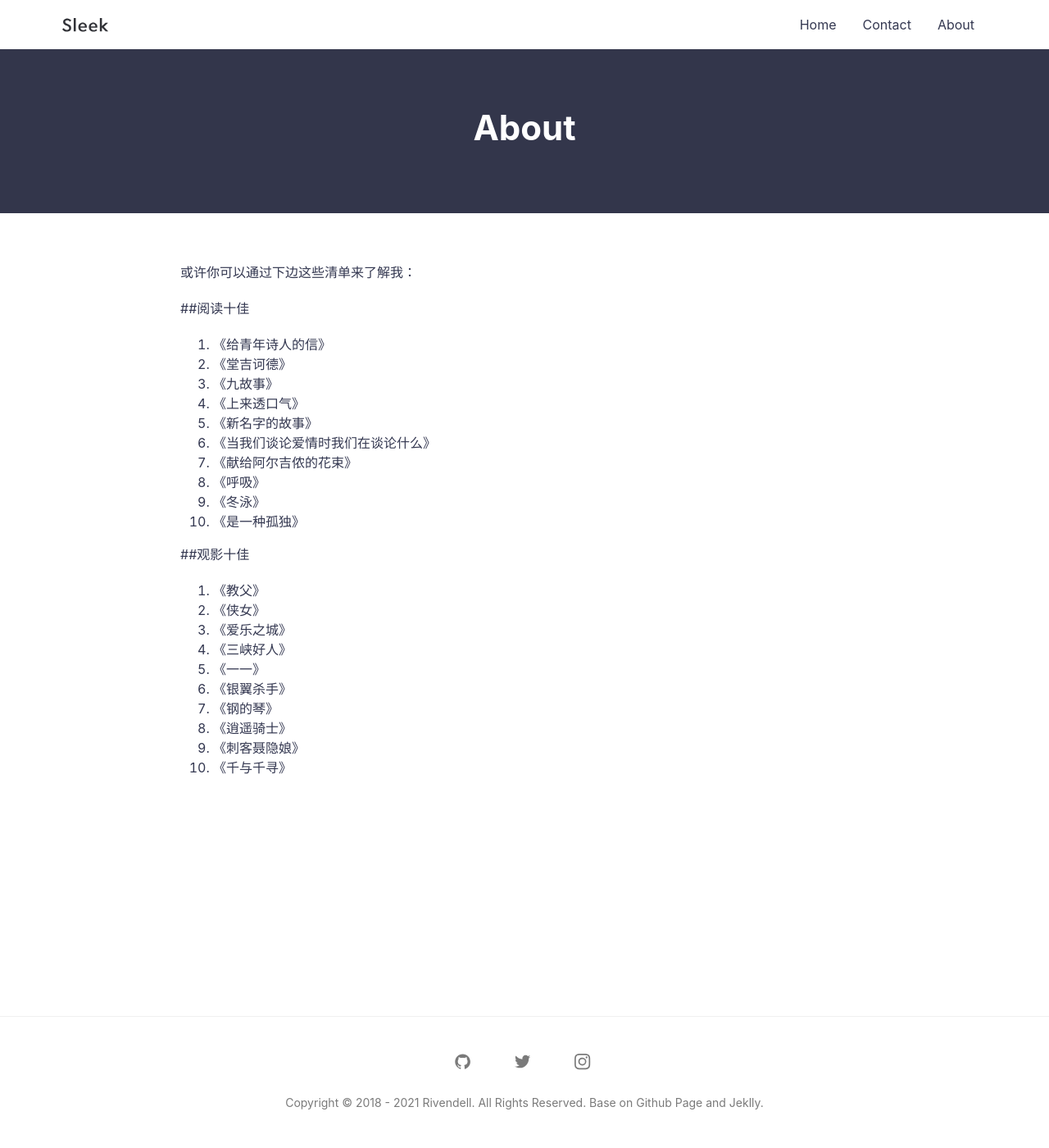
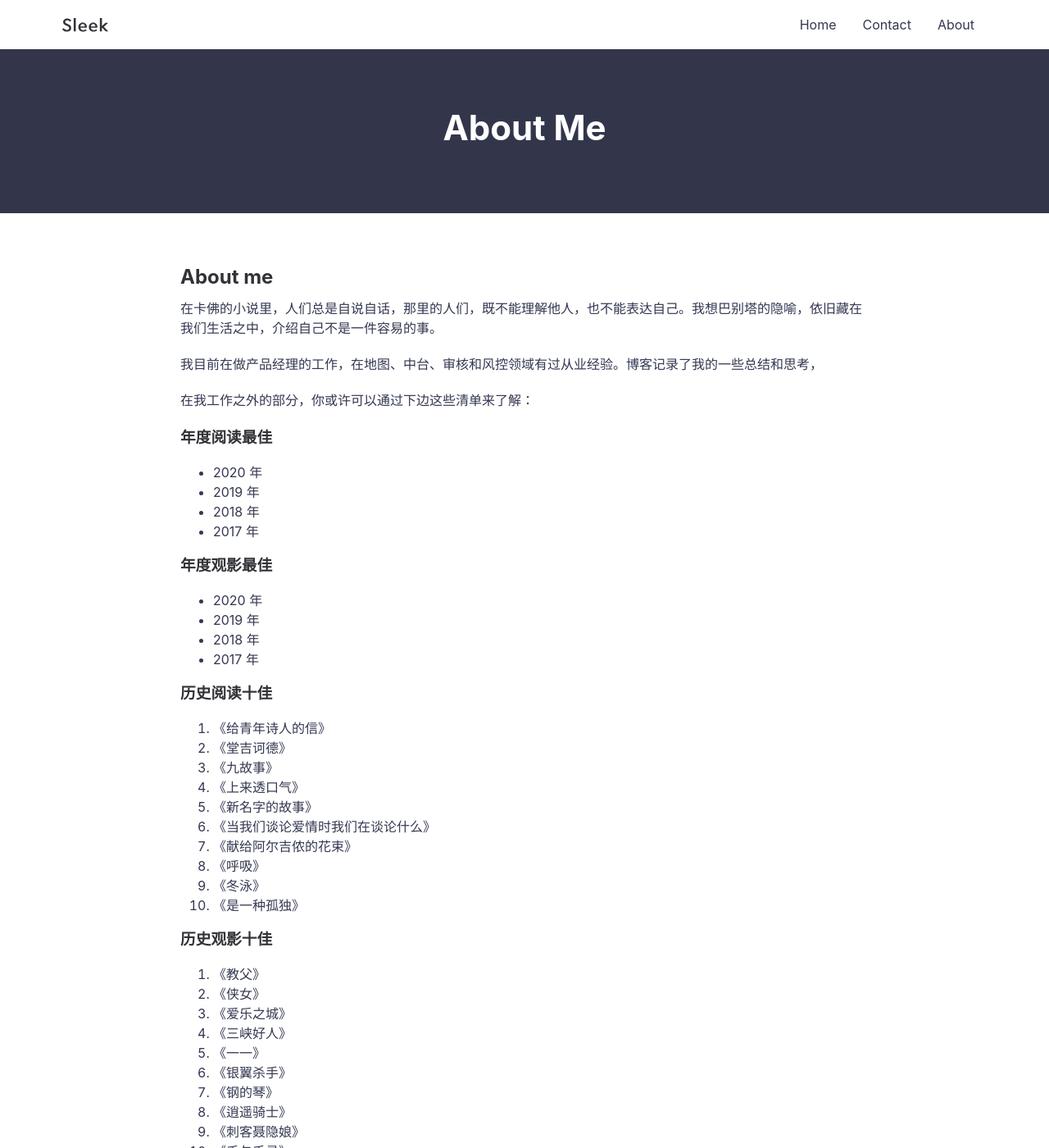
Before and after one commit to icarus507/icarus507.github.io, a Jekyll site: the page built from about.md, in a window 1280 px wide and 1400 px high. Shown: the whole window at 82% size. Built offline with Jekyll 4.4.1, drawn with Linux system fonts in a browser that asks for light colours; some of the changed text lies outside the part shown.

Commit message:
Update about.md

```diff
--- a/about.md
+++ b/about.md
@@ -1,13 +1,32 @@
 ---
 layout: page
-title: About
+title: About Me
 permalink: /about/
 ---
 
+## About me
 
-或许你可以通过下边这些清单来了解我：
+在卡佛的小说里，人们总是自说自话，那里的人们，既不能理解他人，也不能表达自己。我想巴别塔的隐喻，依旧藏在我们生活之中，介绍自己不是一件容易的事。
 
-##阅读十佳
+
+我目前在做产品经理的工作，在地图、中台、审核和风控领域有过从业经验。博客记录了我的一些总结和思考，
+
+
+在我工作之外的部分，你或许可以通过下边这些清单来了解：
+
+### 年度阅读最佳
++ 2020 年
++ 2019 年
++ 2018 年
++ 2017 年
+
+### 年度观影最佳
++ 2020 年
++ 2019 年
++ 2018 年
++ 2017 年
+
+### 历史阅读十佳
 1. 《给青年诗人的信》
 2. 《堂吉诃德》
 3. 《九故事》
@@ -19,7 +38,7 @@ permalink: /about/
 9. 《冬泳》
 10. 《是一种孤独》
 
-##观影十佳
+### 历史观影十佳
 1. 《教父》
 2. 《侠女》
 3. 《爱乐之城》
@@ -30,3 +49,5 @@ permalink: /about/
 8. 《逍遥骑士》
 9. 《刺客聂隐娘》
 10. 《千与千寻》
+
+如果你对我的，也欢迎邮件和我交流，「星光照耀我们相遇」。
```
